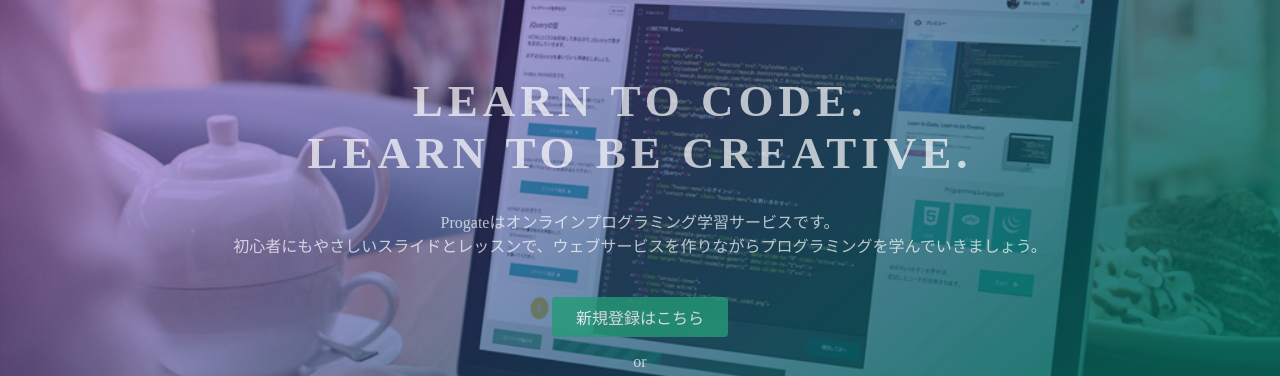
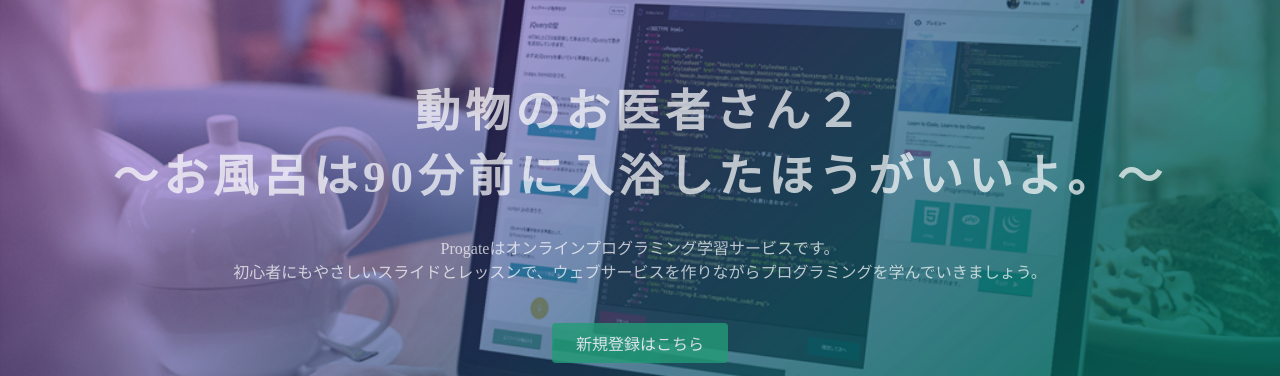
Before and after one commit to Bhoimi/github.io, a plain HTML site: page index.html in a window 1280 px wide. Shown: the part 135-511 px from the top of the page. Drawn offline with Linux system fonts and the light colour scheme.

Commit message:
Update index.html

```diff
--- a/index.html
+++ b/index.html
@@ -23,7 +23,7 @@
   </header>
   <div class="top-wrapper">
     <div class="container">
-      <h1>LEARN TO CODE.<br>LEARN TO BE CREATIVE.</h1>
+      <h1>動物のお医者さん２<br>～お風呂は90分前に入浴したほうがいいよ。～</h1>
       <p>Progateはオンラインプログラミング学習サービスです。<br>初心者にもやさしいスライドとレッスンで、ウェブサービスを作りながらプログラミングを学んでいきましょう。</p>
       <div class="btn-wrapper">
         <a href="#" class="btn signup">新規登録はこちら</a>
```
